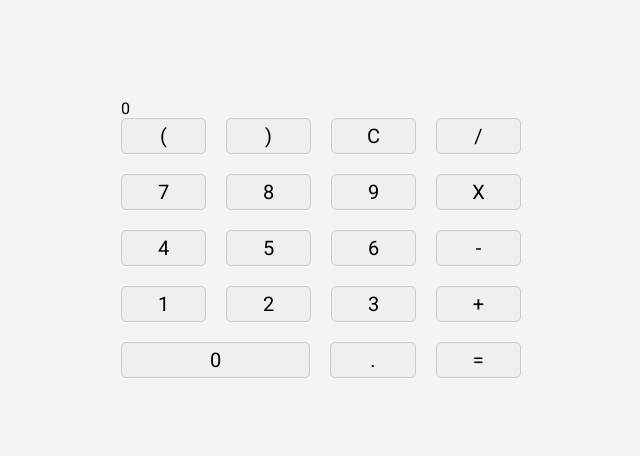
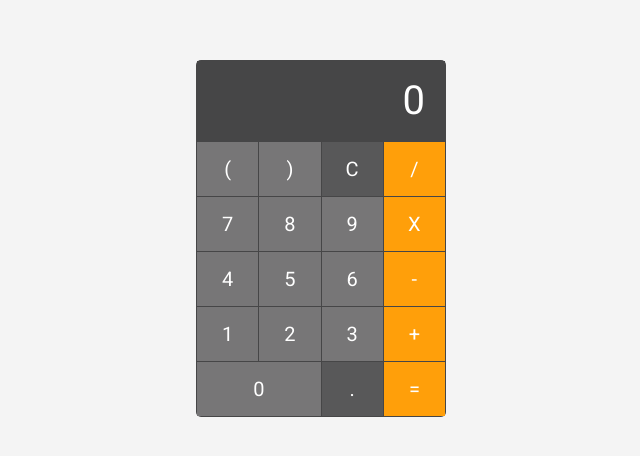
Before and after one commit to clowjs/odin-calculator, a plain HTML site: page index.html in a window 1280 px wide. Shown: the part 162-618 px from the top of the page, without its empty margins (319-959 px from the left). Drawn offline with Linux system fonts and the light colour scheme.

Commit message:
styling: done

```diff
--- a/index.css
+++ b/index.css
@@ -15,7 +15,32 @@ body {
 }
 
 .container {
-    width: 400px;
+    width: 250px;
+}
+
+.calculator {
+    width: 100%;
+    padding: 1px;
+    border: none;
+    border-radius: 5px;
+    background-color: #464647;
+    display: flex;
+    flex-direction: column;
+    gap: 1px;
+}
+
+.display {
+    width: 100%;
+    height: 80px;
+    padding-right: 20px;
+    font-size: 40px;
+    border: none;
+    background-color: #464647;
+    color: #FFF;
+
+    display: flex;
+    justify-content: flex-end;
+    align-items: center;
 }
 
 .buttons {
@@ -23,7 +48,7 @@ body {
     flex-direction: column;
     justify-content: center;
     align-items: center;
-    gap: 20px;
+    gap: 1px;
 }
 
 .buttons > div {
@@ -33,18 +58,34 @@ body {
     flex-direction: row;
     justify-content: center;
     align-items: center;
-    gap: 20px;
+    gap: 1px;
 }
 
 .button {
     flex: 1 0 20%;
-    padding: 5px 10px;
+    padding: 15px;
     font-size: 20px;
-    border: 1px solid #ccc;
-    border-radius: 5px;
-    cursor: pointer;
+    border: none;
+    color: #FFF;
+    background-color: #777677;
 }
 
 .button-zero {
-    flex: 1 0 46%;
+    flex: 1 0 45.1%;
 }
+
+.button-divide, .button-multiply, .button-subtract, .button-add, .button-equal {
+    background-color: #FF9F0A;
+}
+
+.button-clear, .button-dot {
+    background-color: #585859;
+}
+
+[class*='button-']:hover {
+    opacity: 0.8;
+ }
+
+[class*='button-']:active {
+    opacity: 1;
+ }
--- a/index.html
+++ b/index.html
@@ -16,9 +16,7 @@
   <body>
     <div class="container">
       <div class="calculator">
-        <div class="display">
-          <div class="display-result">0</div>
-        </div>
+        <div class="display">0</div>
 
         <div class="buttons">
           <div>
```
